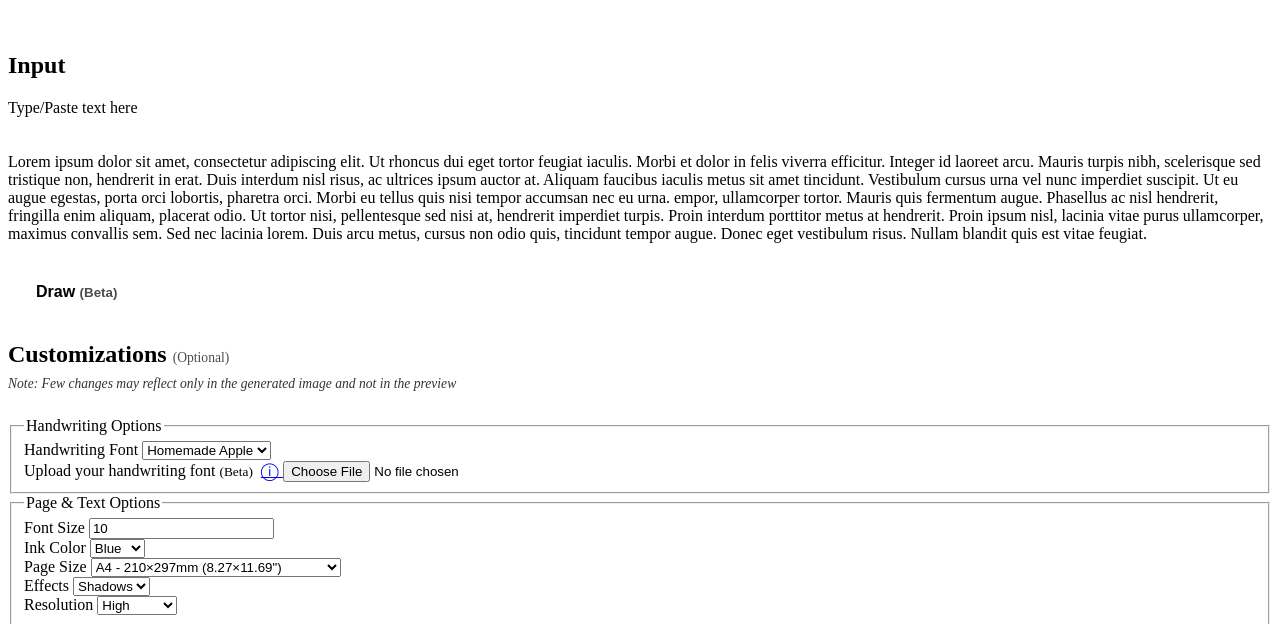
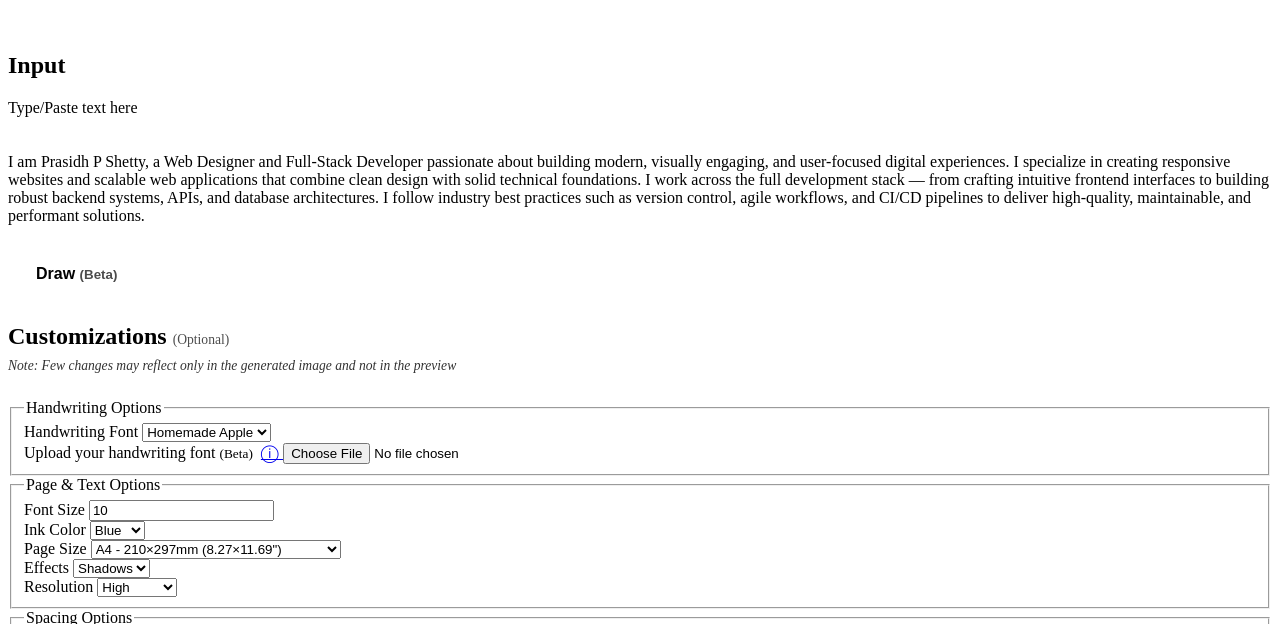
Before and after one commit to Prasidhpshetty7/handwriter, a website with bundled scripts: page index.html in a window 1280 px wide. Shown: the part 147-771 px from the top of the page. Built offline with nearby package versions, Linux system fonts and the light colour scheme; a web font is replaced by a local one.

Commit message:
Update index.html

```diff
--- a/index.html
+++ b/index.html
@@ -125,24 +125,9 @@
                   <div class="display-flex left-margin-and-content">
                     <div contenteditable="true" class="left-margin"></div>
                     <div class="paper-content" id="note" contenteditable="true">
-                      Lorem ipsum dolor sit amet, consectetur adipiscing elit.
-                      Ut rhoncus dui eget tortor feugiat iaculis. Morbi et dolor
-                      in felis viverra efficitur. Integer id laoreet arcu.
-                      Mauris turpis nibh, scelerisque sed tristique non,
-                      hendrerit in erat. Duis interdum nisl risus, ac ultrices
-                      ipsum auctor at. Aliquam faucibus iaculis metus sit amet
-                      tincidunt. Vestibulum cursus urna vel nunc imperdiet
-                      suscipit. Ut eu augue egestas, porta orci lobortis,
-                      pharetra orci. Morbi eu tellus quis nisi tempor accumsan
-                      nec eu urna. empor, ullamcorper tortor. Mauris quis
-                      fermentum augue. Phasellus ac nisl hendrerit, fringilla
-                      enim aliquam, placerat odio. Ut tortor nisi, pellentesque
-                      sed nisi at, hendrerit imperdiet turpis. Proin interdum
-                      porttitor metus at hendrerit. Proin ipsum nisl, lacinia
-                      vitae purus ullamcorper, maximus convallis sem. Sed nec
-                      lacinia lorem. Duis arcu metus, cursus non odio quis,
-                      tincidunt tempor augue. Donec eget vestibulum risus.
-                      Nullam blandit quis est vitae feugiat.
+
+                      I am Prasidh P Shetty, a Web Designer and Full-Stack Developer passionate about building modern, visually engaging, and user-focused digital experiences. I specialize in creating responsive websites and scalable web applications that combine clean design with solid technical foundations.
+                      I work across the full development stack — from crafting intuitive frontend interfaces to building robust backend systems, APIs, and database architectures. I follow industry best practices such as version control, agile workflows, and CI/CD pipelines to deliver high-quality, maintainable, and performant solutions.
                     </div>
                   </div>
                   <div class="overlay"></div>
```
